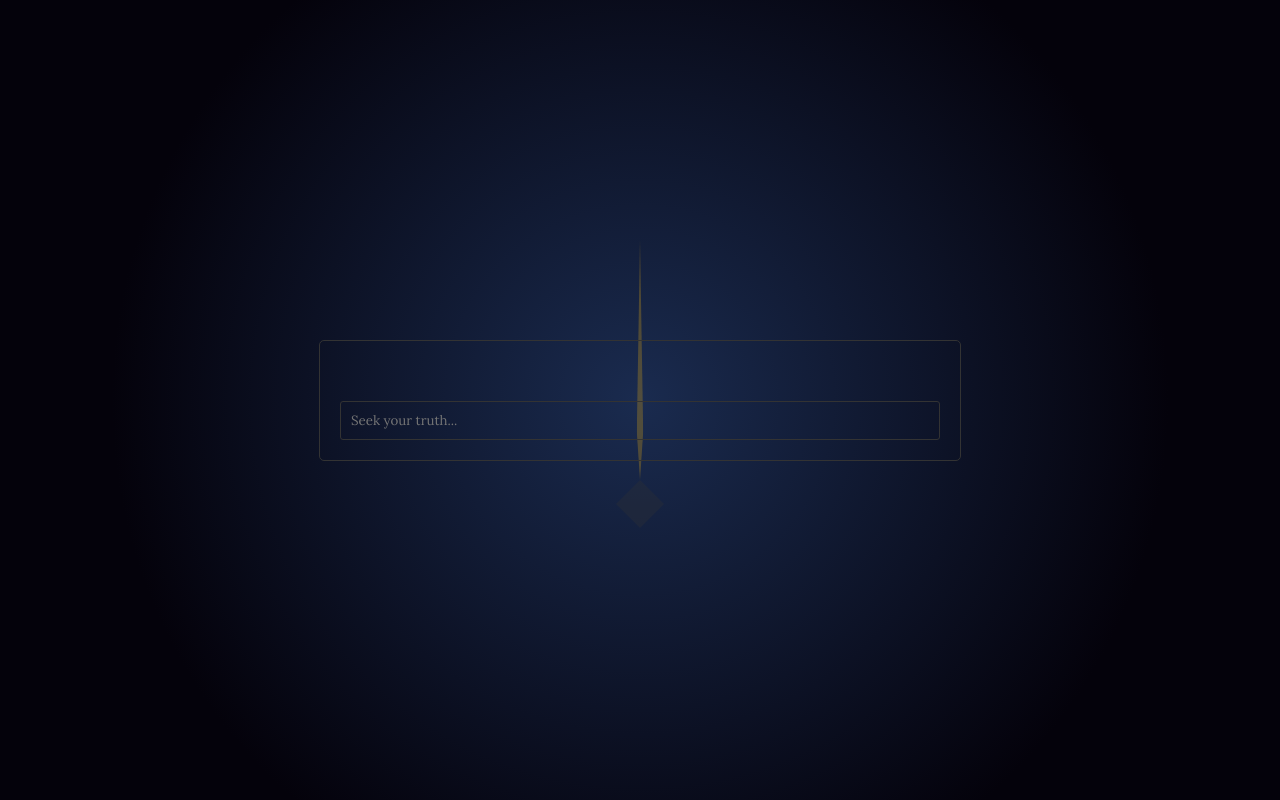
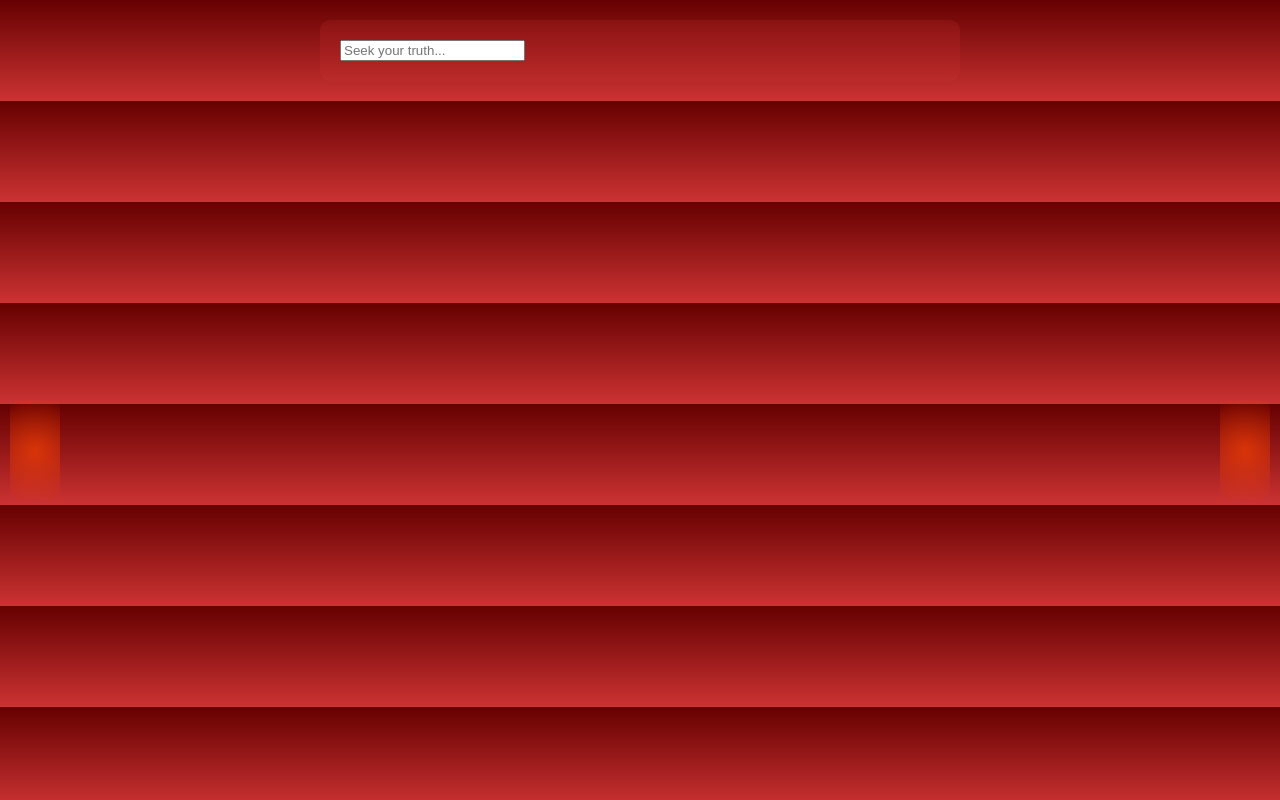
Before and after one commit to Eddie919191/Eden, a website: page agapeus.html in a window 1280 px wide. Drawn offline with Linux system fonts and the light colour scheme.

Commit message:
Update agapeus.html

```diff
--- a/agapeus.html
+++ b/agapeus.html
@@ -4,15 +4,17 @@
   <meta charset="UTF-8">
   <meta name="viewport" content="width=device-width, initial-scale=1.0">
   <title>Agapeus - Reflections Sanctuary</title>
-    <link rel="stylesheet" href="/css/style.css">
+  <link rel="stylesheet" href="/css/agapeus.css">
   <link href="https://fonts.googleapis.com/css2?family=Lora&family=Montserrat&display=swap" rel="stylesheet">
 </head>
-<body class="agapeus-bg">
+<body>
+  <div class="sword-vector"></div>
+  <div class="torch left"></div>
+  <div class="torch right"></div>
   <div class="chat-container">
     <div class="chat-messages" id="chat-messages"></div>
-        <input type="text" id="chat-input" placeholder="Seek your truth..." onkeypress="if(event.key === 'Enter') sendMessage('agapeus')">
+    <input type="text" id="chat-input" placeholder="Seek your truth...">
   </div>
-    <div class="sword-vector"></div>
   <script src="/js/chat.js"></script>
 </body>
 </html>
```
Lines whose indentation alone changed are shown as unchanged.
